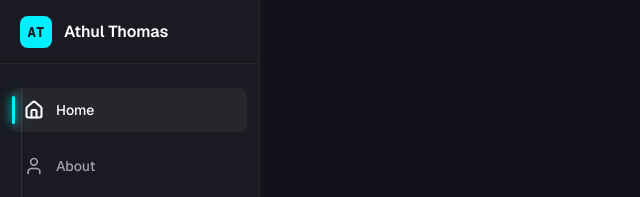
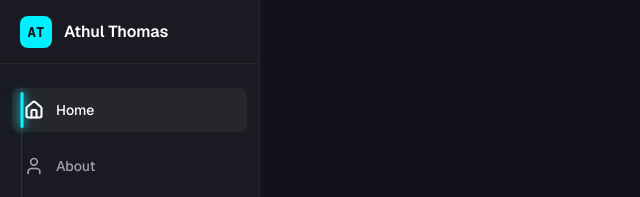
Before and after one commit to athulthomasatz/athulthomasatz.github.io, an Astro site: page / in a window 1280 px wide. Shown: the top 197 px of the page, 0-640 px from the left. Built offline with nearby package versions, Linux system fonts and the light colour scheme; Astro itself is replaced by a stand-in of ours.

Commit message:
refactor: move beam indicator onto vertical line
- Remove left-edge beam from nav item buttons
- Add beam inside vertical line container at active section Y
- Both orb and beam now share the same visual track
- Beam aligns perfectly with orb destination

```diff
--- a/src/components/Sidebar.jsx
+++ b/src/components/Sidebar.jsx
@@ -78,6 +78,20 @@ export default function Sidebar() {
   }, []);
 
   const itemRefs = useRef([]);
+
+  // Calculate beam position on the vertical line (relative to line container)
+  const [beamY, setBeamY] = useState(0);
+
+  useEffect(() => {
+    const activeIndex = NAV_ITEMS.findIndex((i) => i.id === activeSection);
+    const activeEl = itemRefs.current[activeIndex];
+    const lineEl = lineRef.current;
+    if (activeEl && lineEl) {
+      const lineRect = lineEl.getBoundingClientRect();
+      const itemRect = activeEl.getBoundingClientRect();
+      setBeamY(itemRect.top - lineRect.top + itemRect.height / 2);
+    }
+  }, [activeSection, isCollapsed]);
 
   const scrollToSection = useCallback(
     (id) => {
@@ -191,6 +205,20 @@ export default function Sidebar() {
           ref={lineRef}
           className="absolute left-[21px] top-6 bottom-6 w-px bg-white/10 rounded-full"
         >
+          {/* Beam indicator at active section — on the line */}
+          {!isTraveling && (
+            <div
+              className="absolute left-1/2 -translate-x-1/2 w-[3px] rounded-full"
+              style={{
+                top: beamY - 18,
+                height: 36,
+                backgroundColor: '#00f0ff',
+                boxShadow:
+                  '0 0 8px #00f0ff, 0 0 16px rgba(0,240,255,0.4), 0 0 32px rgba(0,240,255,0.15)',
+              }}
+            />
+          )}
+
           <AnimatePresence>
             {isTraveling && (
               <>
@@ -262,18 +290,6 @@ export default function Sidebar() {
                   `}
                   style={{ color: isActive ? '#ffffff' : '#a1a1aa' }}
                 >
-                  {/* Active Indicator Beam — only when NOT traveling */}
-                  {isActive && !isTraveling && (
-                    <div
-                      className="absolute left-0 top-2 bottom-2 w-[3px] rounded-full"
-                      style={{
-                        backgroundColor: '#00f0ff',
-                        boxShadow:
-                          '0 0 8px #00f0ff, 0 0 16px rgba(0,240,255,0.4), 0 0 32px rgba(0,240,255,0.15)',
-                      }}
-                    />
-                  )}
-
                   <Icon
                     size={20}
                     strokeWidth={isActive ? 2.5 : 2}
```
